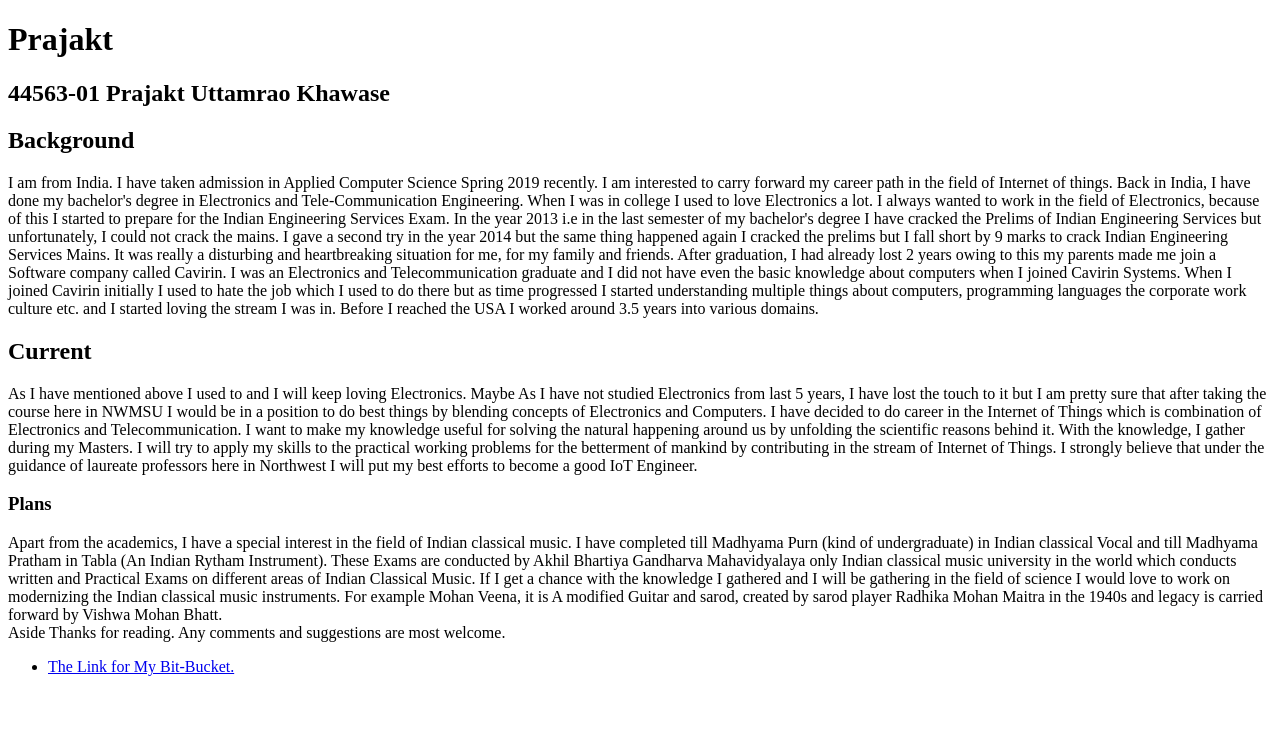
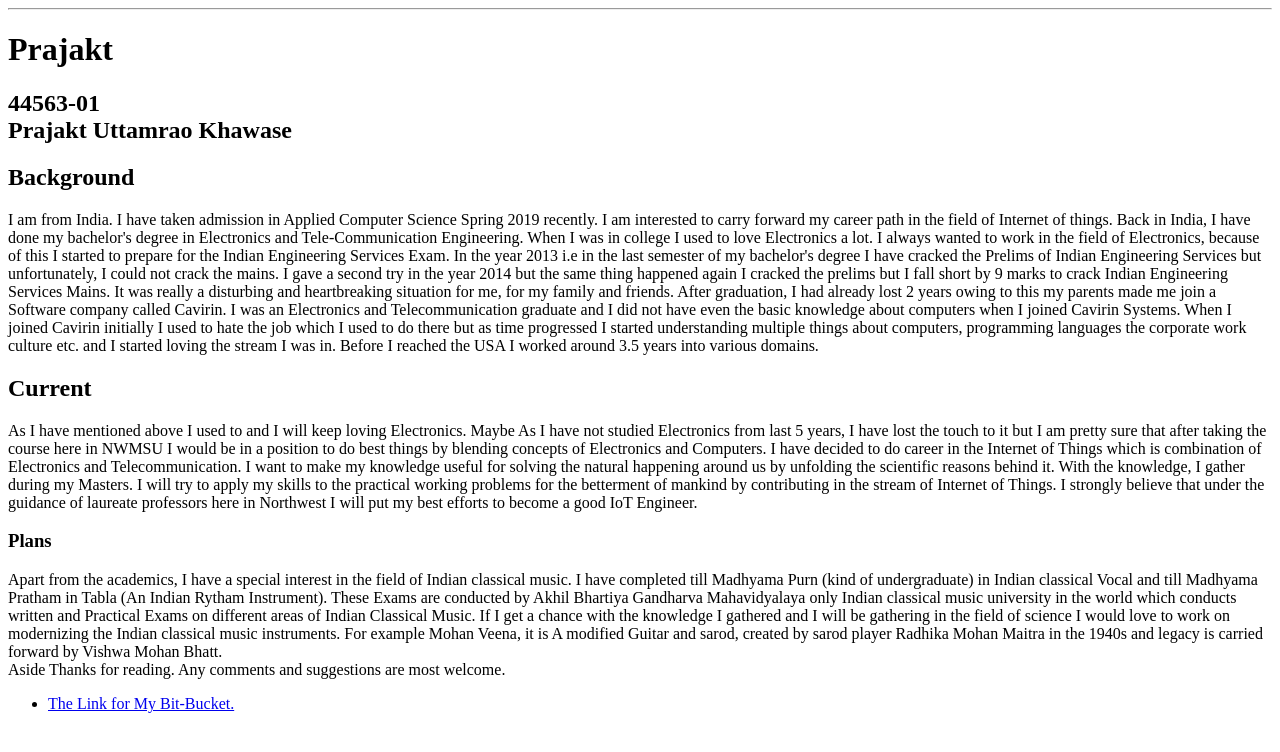
Before and after one commit to Prajakt-Khawase/aboutme, a plain HTML site: page index.html in a window 1280 px wide. Drawn offline with Linux system fonts and the light colour scheme.

Commit message:
added break and rule

```diff
--- a/index.html
+++ b/index.html
@@ -5,7 +5,7 @@
   <title>
     about-me
   </title>
-
+<hr>
 </head>
 
 <body>
@@ -13,7 +13,7 @@
   <header>
 
       <h1>Prajakt</h1>
-      <h2>44563-01
+      <h2>44563-01 <br>
 
            Prajakt Uttamrao Khawase</h2>
 
@@ -93,8 +93,4 @@
 
       </ul>
 
-
-
-
-
     </aside>
```
